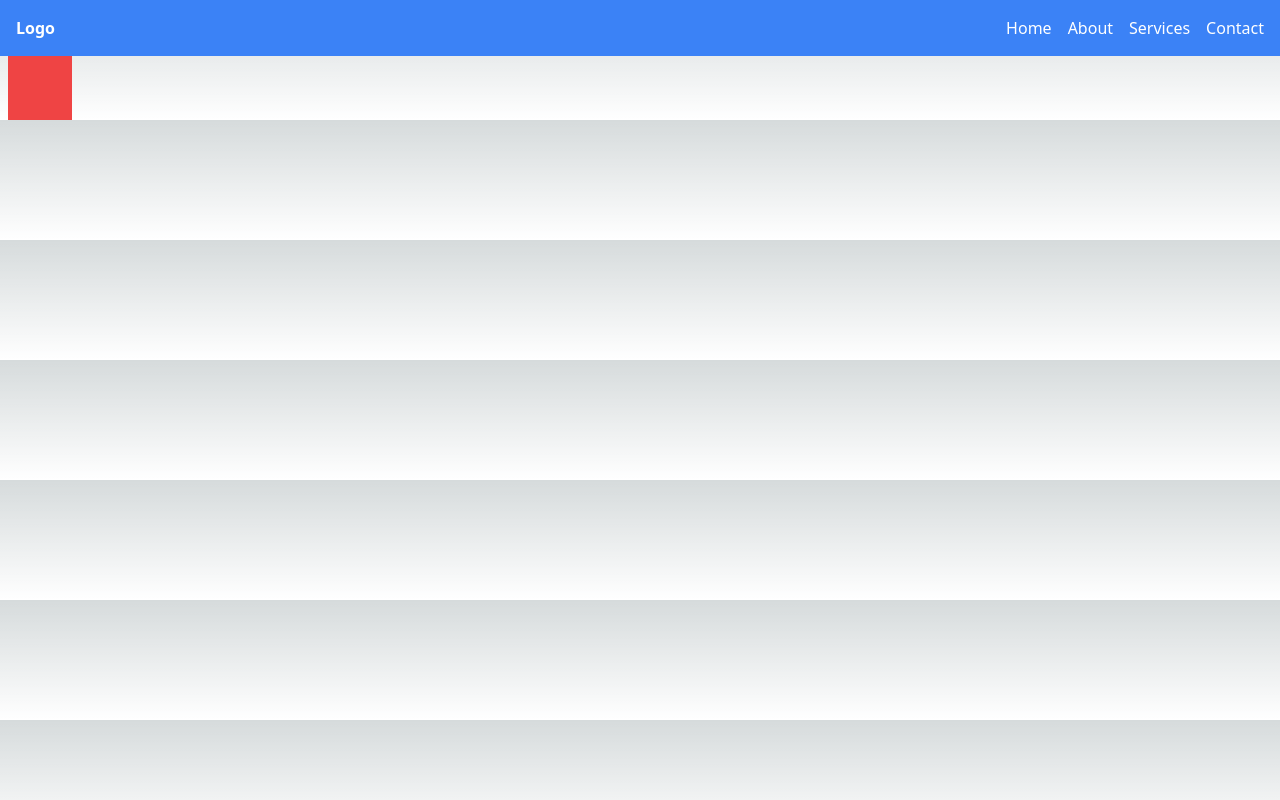
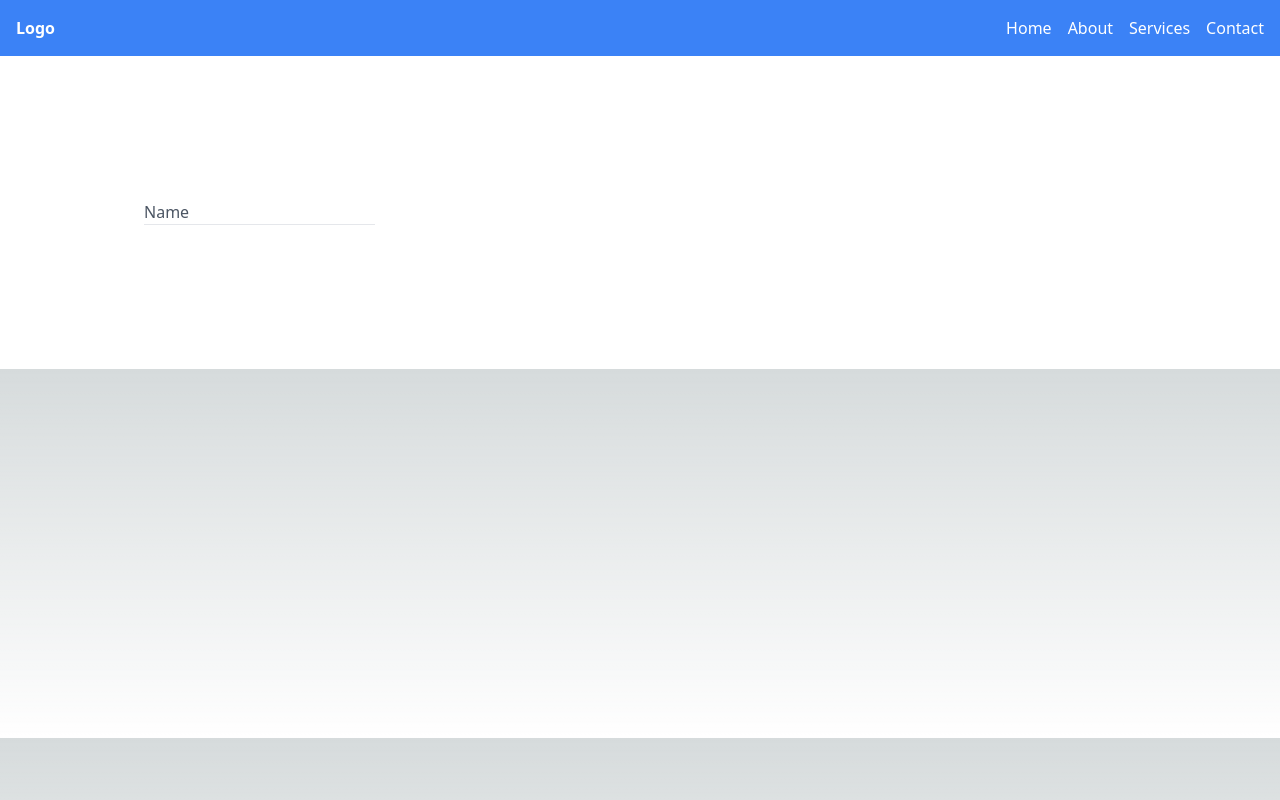
Before and after one commit to hahuaz/public-hahuaz, a Next.js app: page /test in a window 1280 px wide. Built offline with nearby package versions, Linux system fonts and the light colour scheme.

Commit message:
add input component

```diff
--- a/package.json
+++ b/package.json
@@ -19,7 +19,12 @@
     "postcss": "8.4.27",
     "react": "18.2.0",
     "react-dom": "18.2.0",
+    "styled-components": "^6.0.7",
     "tailwindcss": "3.3.3",
     "typescript": "5.1.6"
+  },
+  "devDependencies": {
+    "prettier": "^3.0.1",
+    "prettier-plugin-tailwindcss": "^0.4.1"
   }
 }
--- /dev/null
+++ b/prettier.config.js
@@ -0,0 +1,3 @@
+module.exports = {
+  plugins: ["prettier-plugin-tailwindcss"],
+};
--- /dev/null
+++ b/src/components/Input.tsx
@@ -0,0 +1,33 @@
+import React, { useState } from "react";
+
+export default function Input() {
+  const [nameInput, setNameInput] = useState("");
+  const [isInputFocused, setIsInputFocused] = useState(false);
+
+  return (
+    <div className="bg-white p-32">
+      <div className="relative m-4 w-[25ch] text-gray-600">
+        <label
+          htmlFor="standart-input"
+          className={`absolute left-0 top-0 origin-top-left  transition-all ${
+            (nameInput || isInputFocused) &&
+            "-translate-y-5 text-xs text-blue-500 "
+          }`}
+        >
+          Name
+        </label>
+        <input
+          type="text"
+          id="name-input"
+          value={nameInput}
+          onFocus={() => setIsInputFocused(true)}
+          onBlur={() => setIsInputFocused(false)}
+          onChange={(e) => setNameInput(e.target.value)}
+          className={`border-0 border-b outline-none ${
+            (nameInput || isInputFocused) && "border-b-2 border-blue-500"
+          }`}
+        />
+      </div>
+    </div>
+  );
+}
--- a/src/pages/test.tsx
+++ b/src/pages/test.tsx
@@ -1,9 +1,11 @@
 import React from "react";
+
+import Input from "@/components/Input";
 
 export default function test() {
   return (
     <div>
-      <div className="w-16 h-16 bg-red-500 translate-x-2 transition-transform "></div>
+      <Input />
     </div>
   );
 }
```
Also changed, not shown: 1 other file (tests, documents, lock files or other folders).
